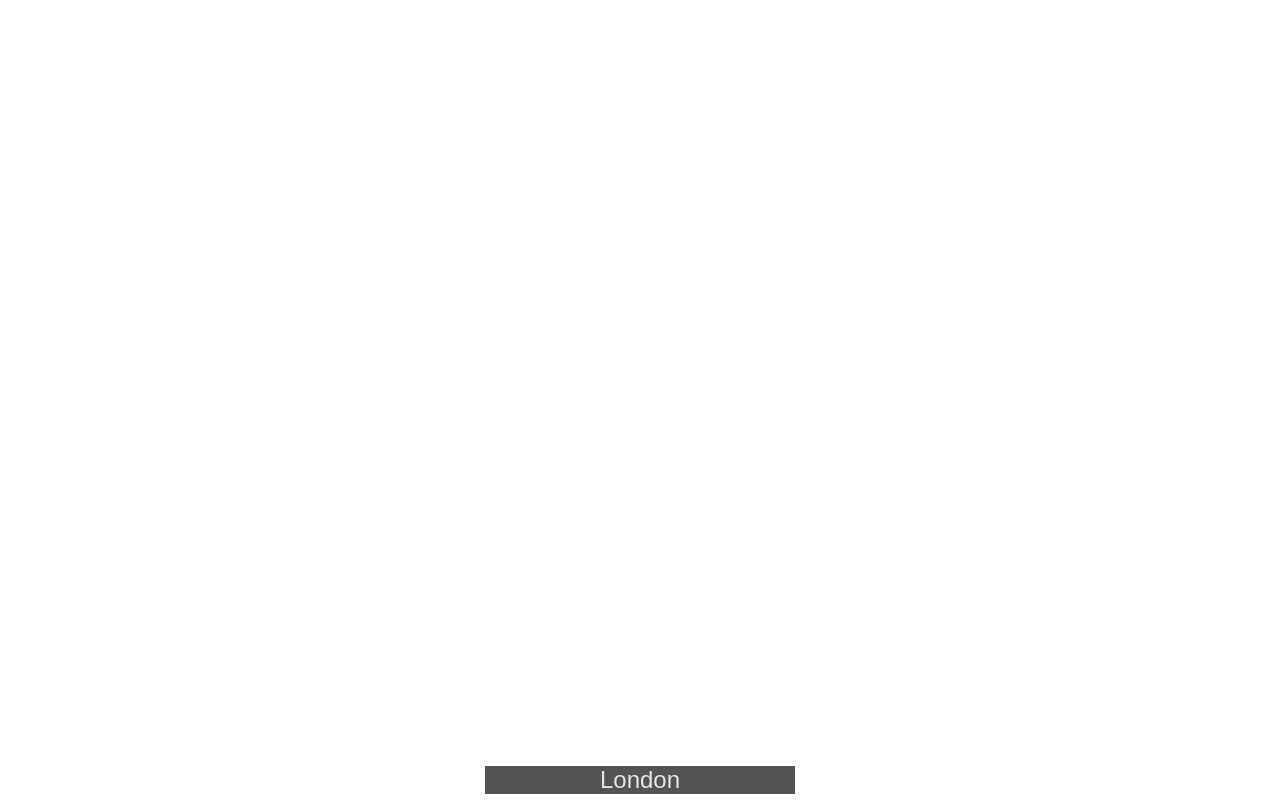
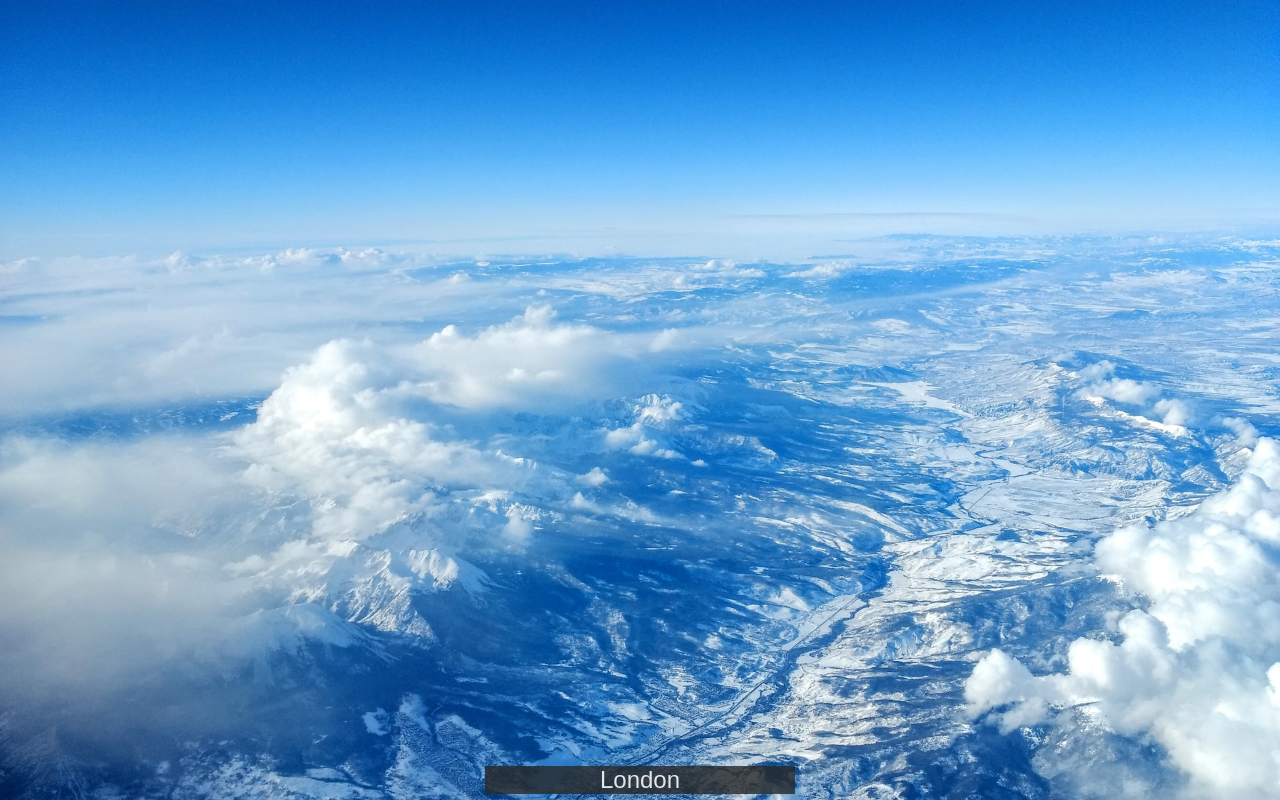
Before and after one commit to LoaW/weather-app, a plain HTML site: page index.html in a window 1280 px wide. Drawn offline with Linux system fonts and the light colour scheme; the site is published under a folder, as on GitHub Pages, so addresses that start at the root find nothing.

Commit message:
fix path for github page

```diff
--- a/assets/css/style.scss
+++ b/assets/css/style.scss
@@ -12,7 +12,7 @@ body{
     height: 100vh;
     font-family: 'Montserrat', sans-serif;
     background-size: cover;
-    background-image: url("/assets/img/home.jpg");
+    background-image: url("../img/home.jpg");
     background-position: 50%;
     background-repeat: no-repeat;
     display: flex;
```
Also changed, not shown: assets/css/style.css, 1 other file.
